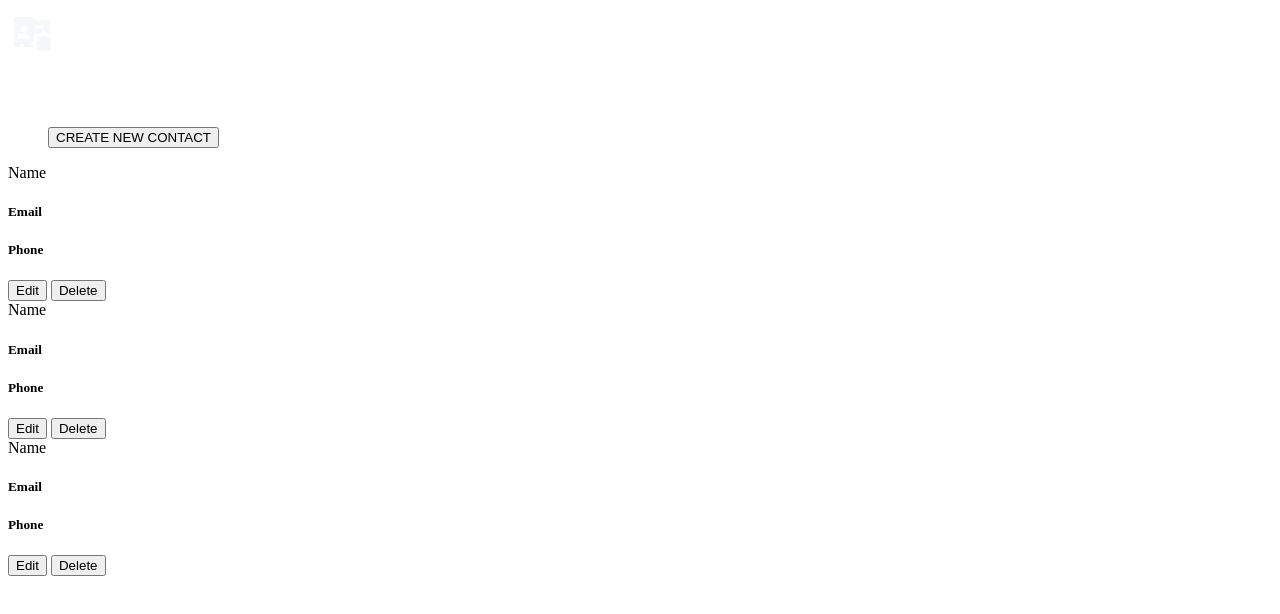
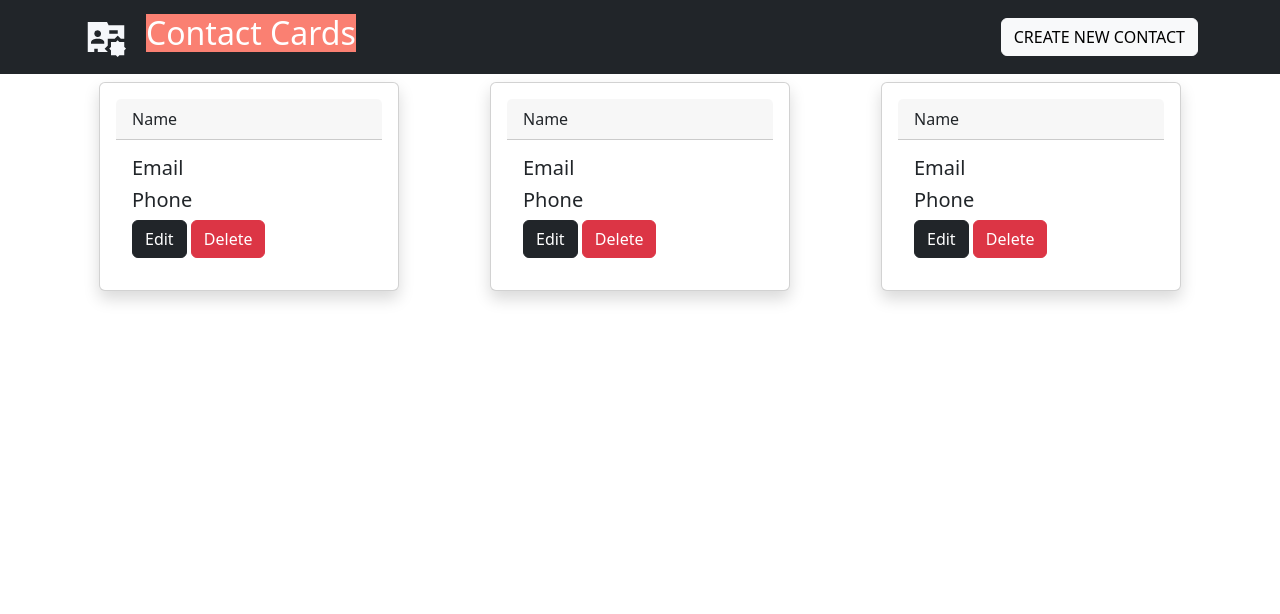
Before and after one commit to oceanlatte/pwa-contact-card, a website built with webpack: page client/index.html in a window 1280 px wide. Built offline with nearby package versions, Linux system fonts and the light colour scheme.

Commit message:
import compiled CSS module; bootstrap connected

```diff
--- a/client/index.html
+++ b/client/index.html
@@ -111,7 +111,7 @@
 </section>
 
 <!-- Script files-->
-<script src="/bundle.js"></script>
+<script src="bundle.js"></script>
 
   </body>
 </html>
--- a/client/package.json
+++ b/client/package.json
@@ -19,5 +19,9 @@
     "style-loader": "^3.3.1",
     "webpack": "^5.74.0",
     "webpack-cli": "^4.10.0"
+  },
+  "dependencies": {
+    "bootstrap": "^5.2.1",
+    "@popperjs/core": "^2.11.6"
   }
 }
--- /dev/null
+++ b/client/src/css/custom.css
@@ -0,0 +1,3 @@
+#navbar-header {
+  background-color: salmon;
+}
--- a/client/src/css/index.css
+++ b/client/src/css/index.css
@@ -1,3 +1,4 @@
 @import "./card.css";
 @import "./form.css";
 @import "./header.css";
+@import "./custom.css";
```
Also changed, not shown: client/src/js/index.js (+6 -3 lines), 2 other files.
